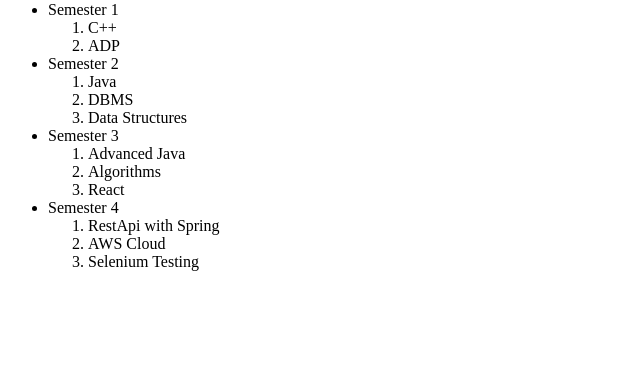
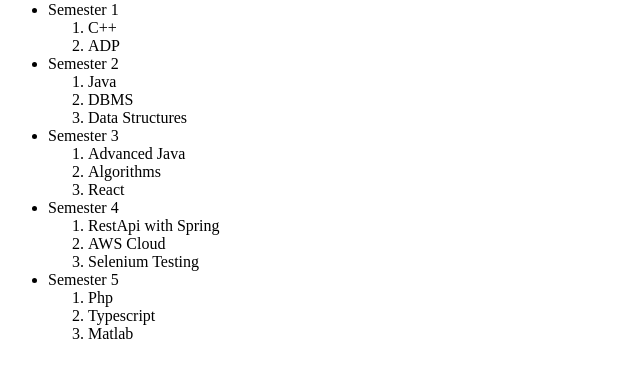
Before and after one commit to sugenakaleel/day6, a plain HTML site: page index.html in a window 1280 px wide. Shown: the part 79-456 px from the top of the page, without its empty margins (0-640 px from the left). Drawn offline with Linux system fonts and the light colour scheme.

Commit message:
Update index.html

```diff
--- a/index.html
+++ b/index.html
@@ -29,6 +29,12 @@
             <li>AWS Cloud</li>
             <li>Selenium Testing</li>
         </ol>
+     <li> Semester 5</li>
+     <ol type="1">
+         <li>Php</li>
+         <li>Typescript</li>
+         <li>Matlab</li>
+     </ol>
     </ul>
 
 </body>
```
